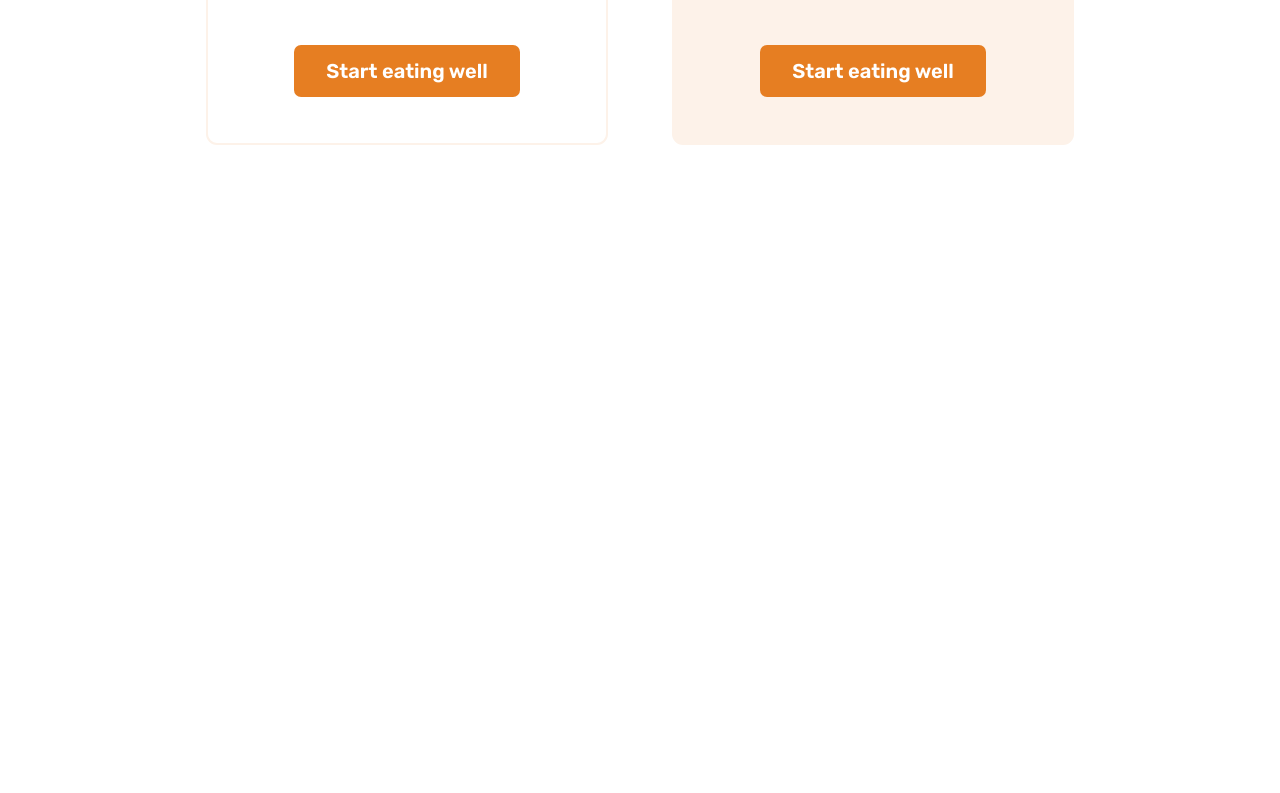
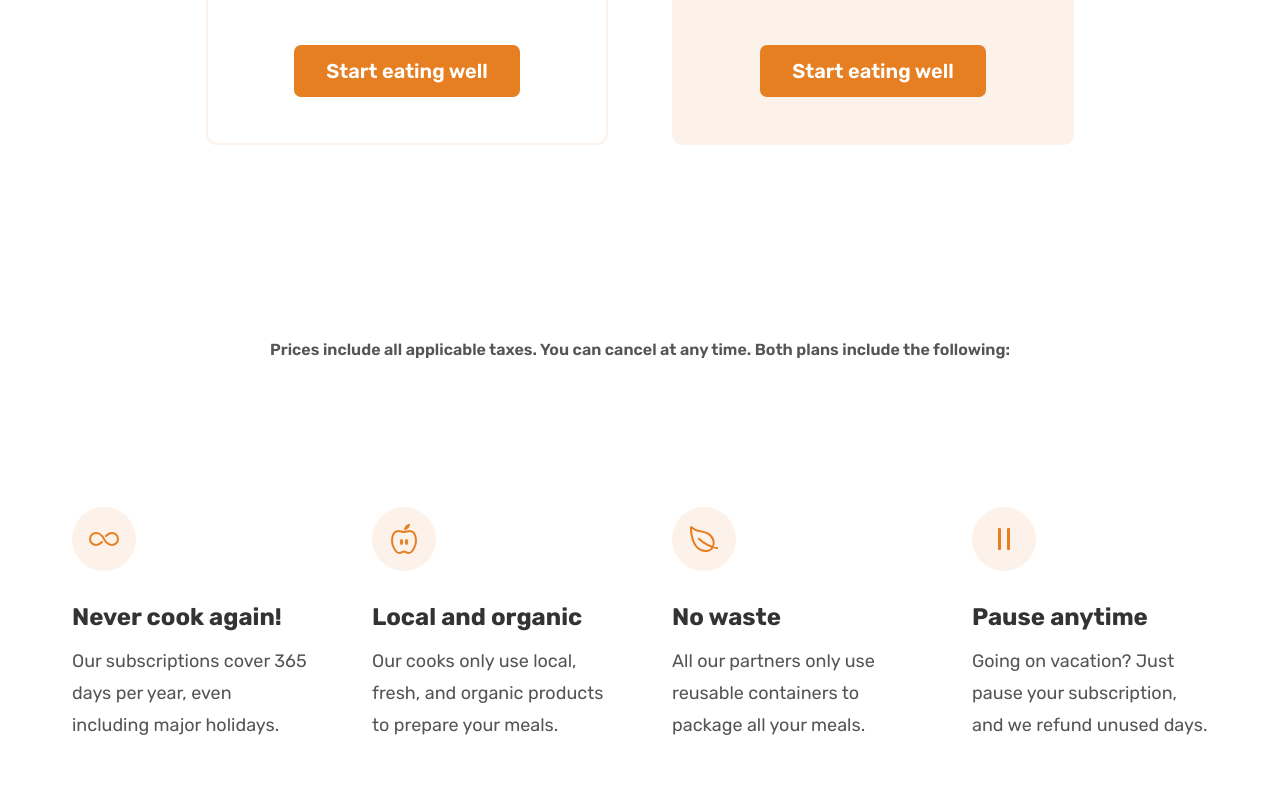
Before and after one commit to samanhoseinpour/ATF, a plain HTML site: page index.html in a window 1280 px wide. Shown: the part 5995-6788 px from the top of the page. Before the commit the page ends 6284 px from the top, so only its background shows below. Drawn offline with nearby package versions, Linux system fonts and the light colour scheme; a script that the page names is missing.

Commit message:
add-features-section

```diff
--- a/index.html
+++ b/index.html
@@ -507,6 +507,48 @@
             </div>
           </div>
         </div>
+
+        <div class="container">
+          <p class="plan-details margin-bottom-md">
+            Prices include all applicable taxes. You can cancel at any time.
+            Both plans include the following:
+          </p>
+        </div>
+
+        <div class="container grid grid--cols-4">
+          <div class="feature">
+            <ion-icon class="feature-icon" name="infinite-outline"></ion-icon>
+            <p class="feature-title">Never cook again!</p>
+            <p class="feature-text">
+              Our subscriptions cover 365 days per year, even including major
+              holidays.
+            </p>
+          </div>
+          <div class="feature">
+            <ion-icon class="feature-icon" name="nutrition-outline"></ion-icon>
+            <p class="feature-title">Local and organic</p>
+            <p class="feature-text">
+              Our cooks only use local, fresh, and organic products to prepare
+              your meals.
+            </p>
+          </div>
+          <div class="feature">
+            <ion-icon class="feature-icon" name="leaf-outline"></ion-icon>
+            <p class="feature-title">No waste</p>
+            <p class="feature-text">
+              All our partners only use reusable containers to package all your
+              meals.
+            </p>
+          </div>
+          <div class="feature">
+            <ion-icon class="feature-icon" name="pause-outline"></ion-icon>
+            <p class="feature-title">Pause anytime</p>
+            <p class="feature-text">
+              Going on vacation? Just pause your subscription, and we refund
+              unused days.
+            </p>
+          </div>
+        </div>
       </section>
     </main>
 
--- /dev/null
+++ b/modules/css/feature.css
@@ -0,0 +1,19 @@
+.feature-icon {
+  color: #e67e22;
+  margin-bottom: 3.2rem;
+  width: 3.2rem;
+  height: 3.2rem;
+  background-color: #fdf2e9;
+  border-radius: 50%;
+  padding: 1.6rem;
+}
+.feature-title {
+  font-size: 2.4rem;
+  font-weight: bold;
+  color: #333;
+  margin-bottom: 1.6rem;
+}
+.feature-text {
+  font-size: 1.8rem;
+  line-height: 1.8;
+}
--- a/modules/css/pricing.css
+++ b/modules/css/pricing.css
@@ -69,3 +69,10 @@
 .plan-sign-up {
   margin-top: 4.8rem;
 }
+
+.plan-details {
+  font-size: 1.6rem;
+  line-height: 1.6;
+  text-align: center;
+  font-weight: 600;
+}
--- a/modules/css/style.css
+++ b/modules/css/style.css
@@ -5,6 +5,7 @@
 @import url(./meals.css);
 @import url(./testimonials.css);
 @import url(./pricing.css);
+@import url(./feature.css);
 
 /*
 --- 01 TYPROGRAPHY SYSTEM
@@ -104,6 +105,10 @@ strong {
   display: grid;
   column-gap: 6.4rem;
   row-gap: 9.6rem;
+}
+
+.grid:not(:last-child) {
+  margin-bottom: 9.6rem;
 }
 
 .grid--cols-2 {
```
